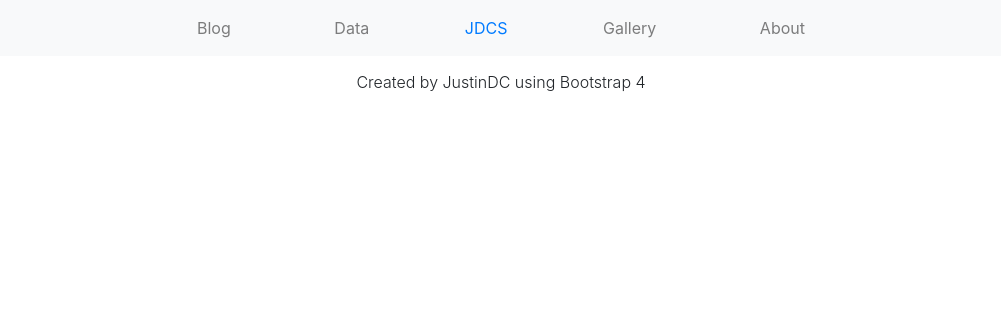
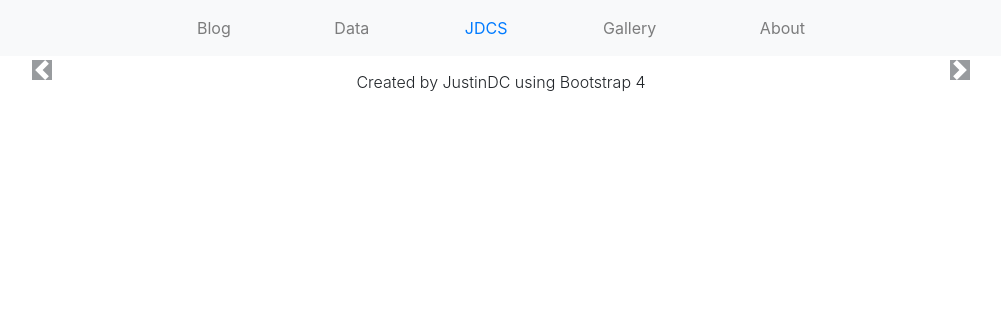
Before and after one commit to forzabarca88/jdcs, a Flask app: template jdcs/templates/gallery.html in a window 1280 px wide. Shown: the top 316 px of the page, without its empty margins (139-1140 px from the left). Run offline with Flask 2, Linux system fonts and the light colour scheme; the template is opened without the code that fills it, so the values that code supplies are empty; some libraries are stand-ins or nearby versions.

Commit message:
update bg for carousel arrows

```diff
--- a/jdcs/templates/gallery.html
+++ b/jdcs/templates/gallery.html
@@ -18,11 +18,11 @@
             {% endfor %}
         </div>
         <a class="carousel-control-prev" href="#galleryCarousel" role="button" data-slide="prev">
-            <span class="carousel-control-prev-icon" aria-hidden="true"></span>
+            <span class="carousel-control-prev-icon bg-dark" aria-hidden="true"></span>
             <span class="sr-only">Previous</span>
         </a>
         <a class="carousel-control-next" href="#galleryCarousel" role="button" data-slide="next">
-            <span class="carousel-control-next-icon" aria-hidden="true"></span>
+            <span class="carousel-control-next-icon bg-dark" aria-hidden="true"></span>
             <span class="sr-only">Next</span>
         </a>
     </div>
```
